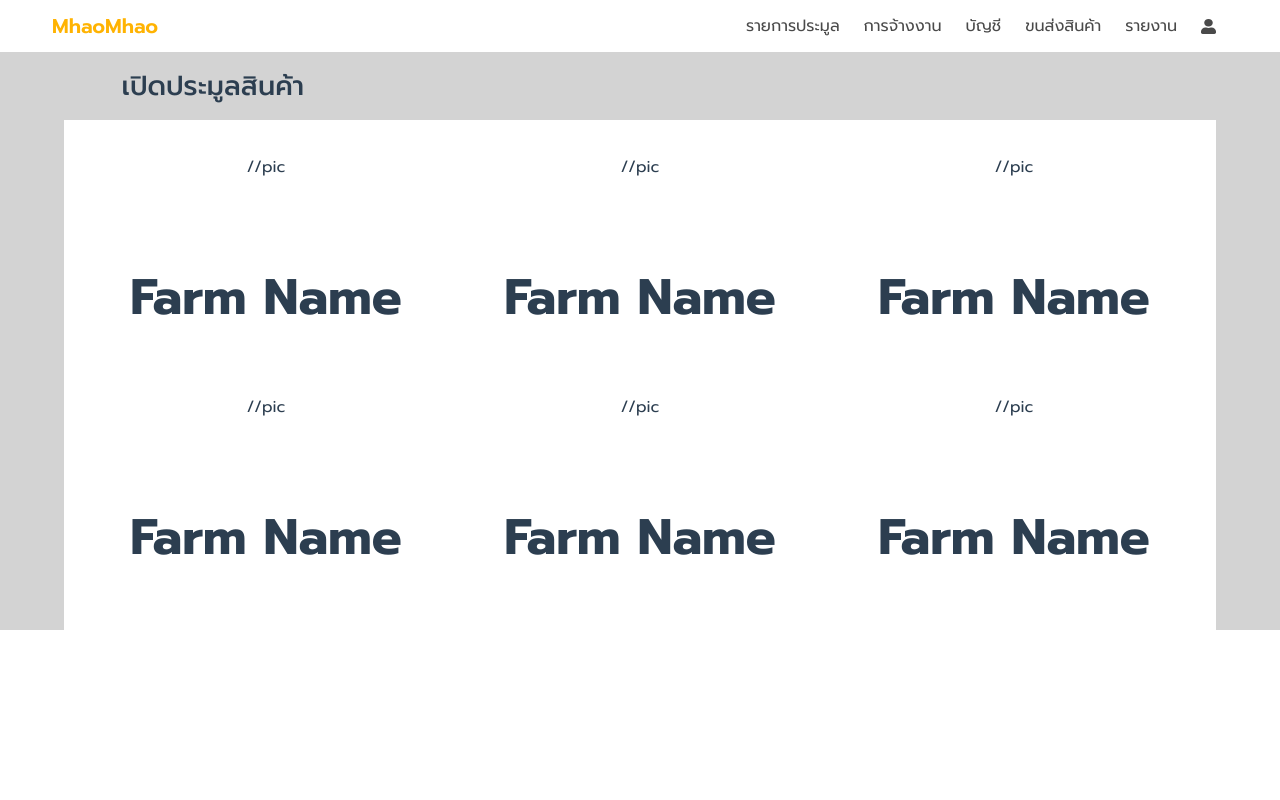
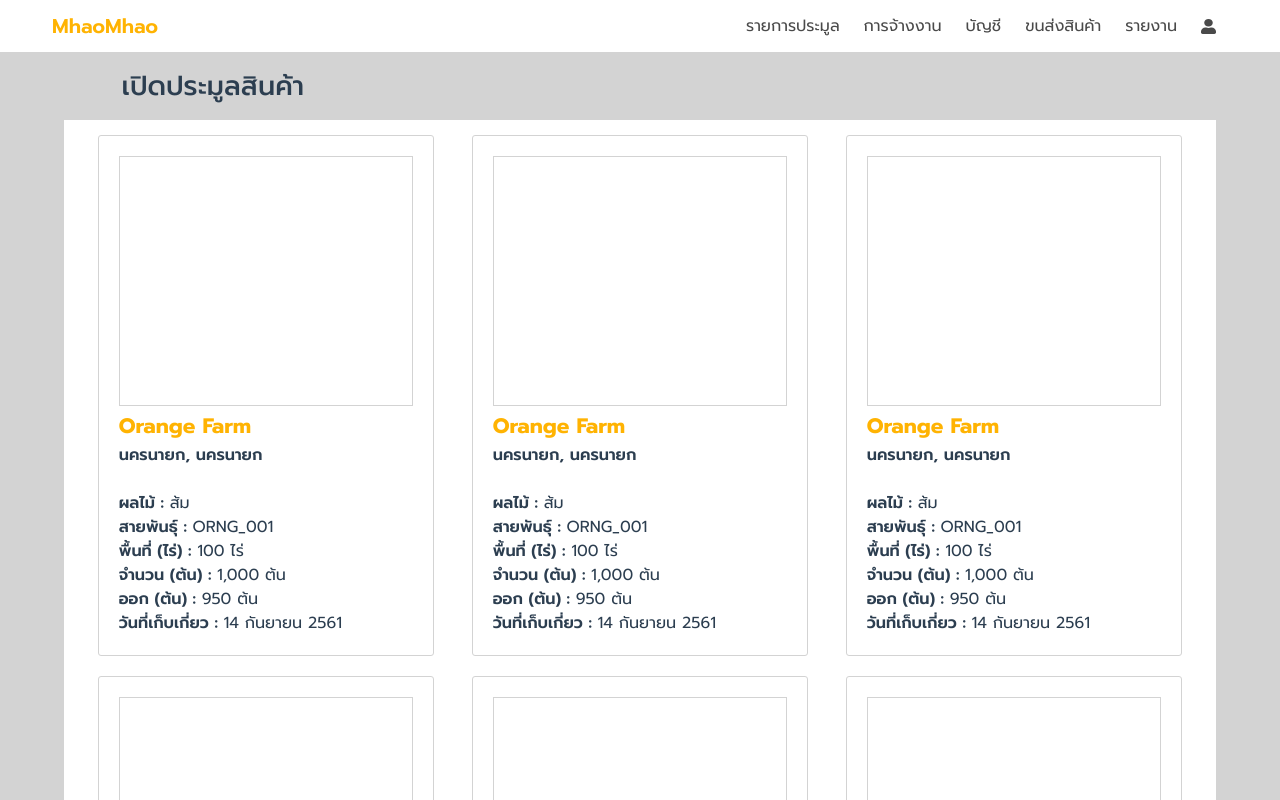
Before and after one commit to t11x/mhaomhao, a Vue app: page /choosefarm in a window 1280 px wide. Shown: the top 800 px of the page. Built offline with nearby package versions, Linux system fonts and the light colour scheme.

Commit message:
farmbox completed

```diff
--- a/src/components/FarmBox.vue
+++ b/src/components/FarmBox.vue
@@ -1,10 +1,16 @@
 <template>
 <!-- <h1>{{ msg }}</h1> -->
     <div class="farm-card">
-      <div class="farm-pic">//pic</div>
+      <div class="farm-pic"></div>
       <div class="farm-desc">
-        <div class="farm-name">Farm Name</div>
-
+        <div class="farm-name">{{farmname}}<br></div>
+        <label>{{location}}</label><br><br>
+        <label>ผลไม้ : </label> {{type}} <br>
+        <label>สายพันธุ์ : </label> {{species}}<br>
+        <label>พื้นที่ (ไร่) : </label> {{area}} ไร่<br>
+        <label>จำนวน (ต้น) : </label> {{amount}} ต้น<br>
+        <label>ออก (ต้น) : </label> {{harvestable}} ต้น<br>
+        <label>วันที่เก็บเกี่ยว : </label> {{date}}<br>
       </div>
     </div>
 </template>
@@ -13,7 +19,15 @@
 export default {
   name: 'FarmBox',
   props: {
-     msg: String
+     farmname: String,
+     location: String,
+     type: String,
+     species: String,
+     area: String,
+     amount: String,
+     harvestable: String,
+     date: String,
+
   }
 }
 </script>
@@ -27,6 +41,10 @@ export default {
     flex-basis: 30%;
     padding: 20px;
     margin-bottom: 20px;
+    border-style: solid;
+    border-width: 1px;
+    border-color: lightgray;
+    border-radius: 3px;
   }
   .farm-card:hover{
     box-shadow: 0 0 11px #FFB302;;
@@ -34,15 +52,26 @@ export default {
   }
   .farm-pic{
     position: relative;
-    height: 100px;
+    height: 250px;
     overflow: hidden;
+    border-color: lightgray;
+    border-style: solid;
+    border-width: 1px;
   }
   .farm-desc{
     padding: 0;
     margin-top: 5px;
+    text-align: start;
+  }
+  label{
+    font-weight: 600;
+    text-align: start;
   }
   .farm-name{
-    font-size: 50px;
+    font-size: 21px;
     font-weight: bold;
+    color: #FFB302;
+    text-align: start;
+
   }
 </style>
--- a/src/views/ChooseFarm.vue
+++ b/src/views/ChooseFarm.vue
@@ -3,12 +3,12 @@
     <div class="container">
       <div class="auc-title">เปิดประมูลสินค้า</div>
     <div class="card-container">
-    <FarmBox msg="Hi"/>
-    <FarmBox msg="Hi"/>
-    <FarmBox msg="Hi"/>
-    <FarmBox msg="Hi"/>
-    <FarmBox msg="Hi"/>
-    <FarmBox msg="Hi"/>
+    <FarmBox farmname="Orange Farm" location="นครนายก, นครนายก" type="ส้ม" species="ORNG_001" area="100" amount="1,000" harvestable="950" date="14 กันยายน 2561"/>
+    <FarmBox farmname="Orange Farm" location="นครนายก, นครนายก" type="ส้ม" species="ORNG_001" area="100" amount="1,000" harvestable="950" date="14 กันยายน 2561"/>
+    <FarmBox farmname="Orange Farm" location="นครนายก, นครนายก" type="ส้ม" species="ORNG_001" area="100" amount="1,000" harvestable="950" date="14 กันยายน 2561"/>
+    <FarmBox farmname="Orange Farm" location="นครนายก, นครนายก" type="ส้ม" species="ORNG_001" area="100" amount="1,000" harvestable="950" date="14 กันยายน 2561"/>
+    <FarmBox farmname="Orange Farm" location="นครนายก, นครนายก" type="ส้ม" species="ORNG_001" area="100" amount="1,000" harvestable="950" date="14 กันยายน 2561"/>
+    <FarmBox farmname="Orange Farm" location="นครนายก, นครนายก" type="ส้ม" species="ORNG_001" area="100" amount="1,000" harvestable="950" date="14 กันยายน 2561"/>
     </div>
     </div>
   </div>
```
